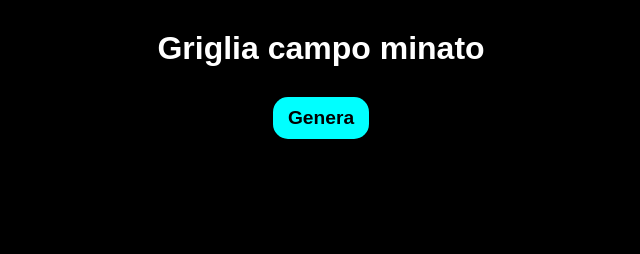
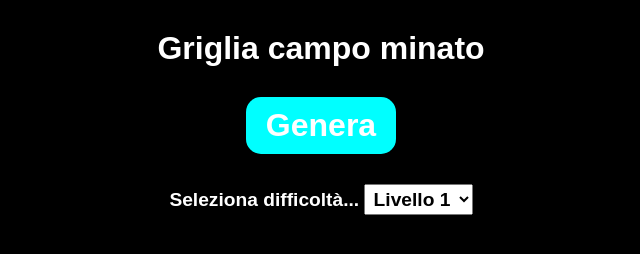
Before and after one commit to Claudio-Pri/js-campominato-grid, a plain HTML site: page index.html in a window 1280 px wide. Shown: the whole page, without its empty margins (319-959 px from the left). Drawn offline with Linux system fonts and the light colour scheme.

Commit message:
html css select-level

```diff
--- a/css/style.css
+++ b/css/style.css
@@ -36,13 +36,14 @@ main {
     margin-bottom: 30px;
 }
 
-.container>button {
+.container>div>button {
     background-color: aqua;
+    color: white;
     border: none;
-    padding: 10px 15px;
+    padding: 10px 20px;
     border-radius: 15px;
     font-weight: bold;
-    font-size: 1.2rem;
+    font-size: 2rem;
 }
 
 
@@ -69,3 +70,18 @@ main {
     cursor: pointer;
     transition: all .2s ease-in-out;
 }
+
+.container>label {
+    font-size: 1.2rem;
+    font-weight: bold;
+
+
+}
+
+.container>#level {
+    font-size: 1.2rem;
+    font-weight: bold;
+    padding: 3px 5px;
+
+
+}
--- a/index.html
+++ b/index.html
@@ -23,7 +23,18 @@
     <main>
         <div class="container">
             <h1>Griglia campo minato</h1>
-            <button id="generate-button">Genera</button>
+            <div>
+                <button id="generate-button">Genera</button>
+            </div>
+            <label for="level">Seleziona difficoltà...</label>
+            <select name="level" id="level">
+                <option value="1">Livello 1</option>
+                <option value="2">Livello 2</option>
+                <option value="3">Livello 3</option>
+            </select>
+
+
+
             <div id="grid-container"></div>
         </div>
     </main>
--- a/js/scripts.js
+++ b/js/scripts.js
@@ -24,5 +24,4 @@ generateButton.addEventListener('click', () => {
     };
 });
 
-
 //===== Functions =====
```
Also changed, not shown: 1 other file.
